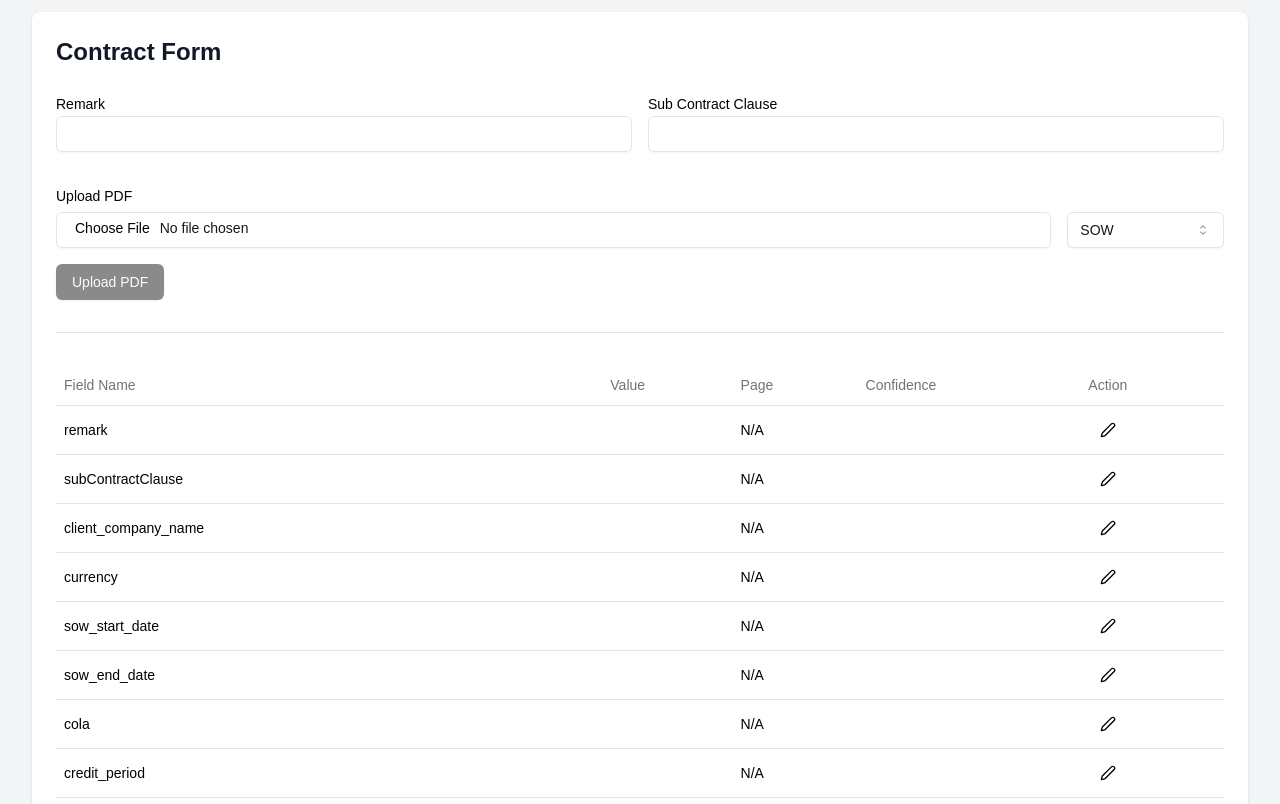
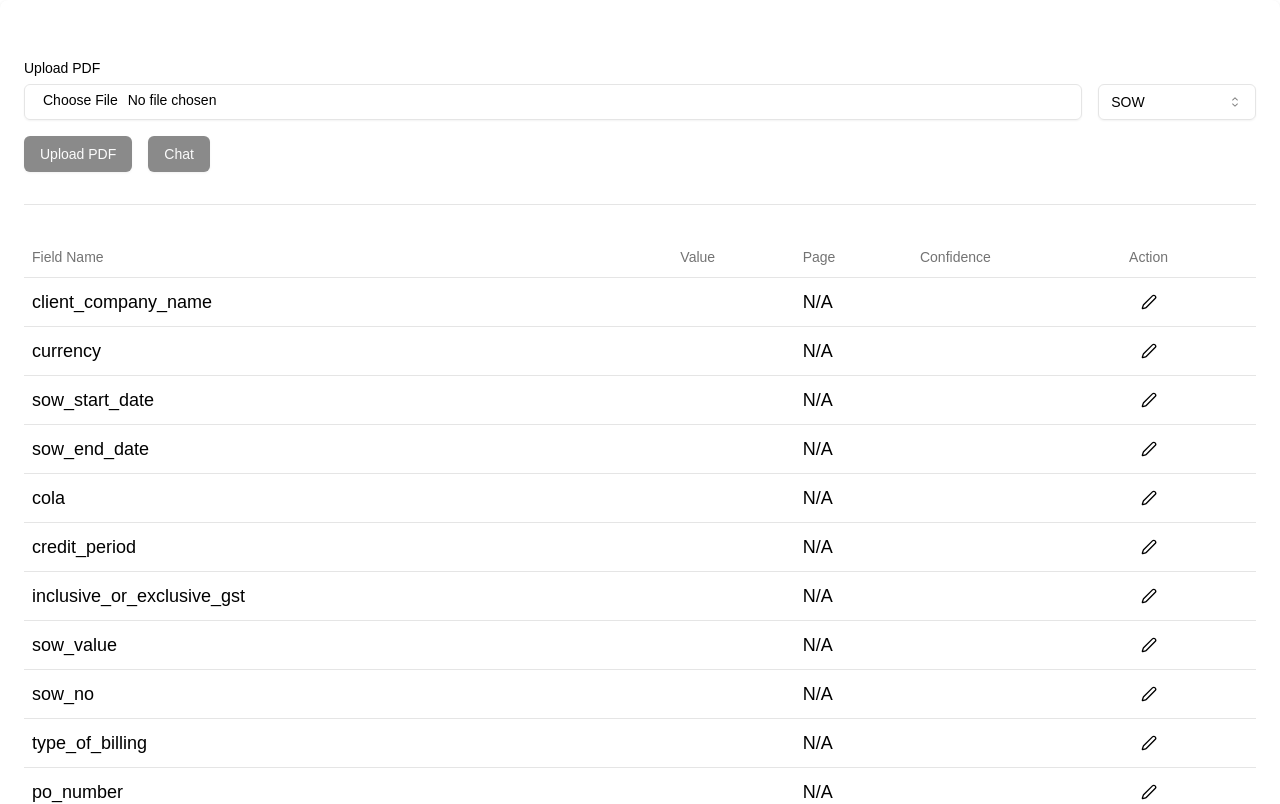
Before and after one commit to Prajwal-ak-0/contract, a Next.js app in the folder frontend/: page / in a window 1280 px wide. Shown: the top 804 px of the page. Built offline with nearby package versions, Linux system fonts and the light colour scheme.

Commit message:
UPdated UI

```diff
--- a/frontend/app/chat/page.tsx
+++ b/frontend/app/chat/page.tsx
@@ -1,132 +1,148 @@
 // filepath: /home/prajwalak/Desktop/di/next_frontend/src/app/rag-chat/page.tsx
 "use client";
 
-import { useEffect, useState ,useRef } from "react";
+import { useEffect, useState, useRef, useCallback } from "react";
 import { Loader2 } from "lucide-react";
-import ReactMarkdown from "react-markdown";
+import ReactMarkdown, { Components } from "react-markdown";
 import remarkGfm from "remark-gfm";
 import rehypeRaw from "rehype-raw";
-import { PrismLight as SyntaxHighlighter } from "react-syntax-highlighter";
-import { vscDarkPlus } from "react-syntax-highlighter/dist/esm/styles/prism";
 import ChatTextBox from "@/app/chat/ChatTextBox";
 import { ScrollArea } from "@/components/ui/scroll-area";
 
-// eslint-disable-next-line @typescript-eslint/no-explicit-any
-const CodeComponent = ({ inline, className, children, ...props }: any) => {
-  const match = /language-(\w+)/.exec(className || '');
-  return !inline && match ? (
-    <SyntaxHighlighter
-      style={vscDarkPlus}
-      language={match[1]}
-      PreTag="div"
-      {...props}
+interface ChatMessage {
+  content: string;
+  role: "user" | "assistant";
+  confidence?: number;
+  reasoning?: string;
+}
+
+const markdownComponents: Components = {
+  h1: ({ children }) => (
+    <h1 className="text-3xl font-bold mt-8 mb-4 text-black">{children}</h1>
+  ),
+  h2: ({ children }) => (
+    <h2 className="text-2xl font-semibold mt-6 mb-3 text-black">{children}</h2>
+  ),
+  h3: ({ children }) => (
+    <h3 className="text-xl font-medium mt-4 mb-2 text-black">{children}</h3>
+  ),
+  p: ({ children }) => (
+    <p className="text-xl leading-relaxed mb-4 text-black">{children}</p>
+  ),
+  ul: ({ children }) => (
+    <ul className="list-disc text-xl pl-6 mb-4 space-y-2 text-black">{children}</ul>
+  ),
+  ol: ({ children }) => (
+    <ol className="list-decimal pl-6 mb-4 space-y-2 text-black">{children}</ol>
+  ),
+  li: ({ children }) => <li className="pl-2">{children}</li>,
+  a: ({ children, href }) => (
+    <a
+      href={href}
+      className="text-blue-400 hover:text-blue-300 underline"
+      target="_blank"
+      rel="noopener noreferrer"
     >
-      {String(children).replace(/\n$/, '')}
-    </SyntaxHighlighter>
-  ) : (
-    <code className={className} {...props}>
       {children}
-    </code>
-  );
+    </a>
+  ),
 };
 
 export default function RagChatPage() {
+  const [input, setInput] = useState("");
+  const [sessionId, setSessionId] = useState("first_session");
+  const messagesEndRef = useRef<HTMLDivElement>(null);
+  const [messages, setMessages] = useState<ChatMessage[]>([]);
+  const [isLoading, setIsLoading] = useState(false);
 
-  const [input, setInput] = useState<string>("");
-  const [sessionId, setSessionId] = useState<string >("first_session");
-  const messagesEndRef = useRef<HTMLDivElement>(null);
-  const [messages, setMessages] = useState<any[]>([]);
-  const [isLoading, setIsLoading] = useState<boolean>(false);
+  const scrollToBottom = useCallback(() => {
+    messagesEndRef.current?.scrollIntoView({ behavior: "smooth" });
+  }, []);
 
-  const handleInputChange = (value: string) => {
-    setInput(value);
-  };
+  useEffect(() => {
+    scrollToBottom();
+  }, [messages, isLoading, scrollToBottom]);
+
+  const handleInputChange = (value: string) => setInput(value);
 
   const fetchResponse = async (e: React.FormEvent) => {
     e.preventDefault();
-    if (!input.trim()) return;
+    if (!input.trim() || isLoading) return;
 
     setIsLoading(true);
-    setMessages(prev => [...prev, { content: input, role: 'user' }]);
-    setInput('');
+    const newMessage: ChatMessage = { content: input, role: "user" };
+    setMessages(prev => [...prev, newMessage]);
+    setInput("");
 
     try {
       const response = await fetch("http://localhost:8000/rag-chat", {
         method: "POST",
-        headers: {
-          "Content-Type": "application/json",
-        },
-        body: JSON.stringify({
-          query: input,
-          session_id: sessionId // Initially null, then use received session_id
-        }),
+        headers: { "Content-Type": "application/json" },
+        body: JSON.stringify({ query: input, session_id: sessionId }),
       });
 
+      if (!response.ok) throw new Error(`HTTP error! status: ${response.status}`);
+
       const data = await response.json();
-      console.log("Response:", data);
-
       if (data.response) {
-        // Update session ID from response
         setSessionId(data.response.session_id);
-
-        // Add assistant message with answer from response
-        setMessages(prev => [...prev, {
-          content: data.response.answer,
-          role: 'assistant',
+        setMessages(prev => [
+          ...prev,
+          {
+            content: data.response.answer.replace(/\n/g, "\n\n"),
+            role: "assistant",
             confidence: data.response.confidence,
-          reasoning: data.response.reasoning
-        }]);
+            reasoning: data.response.reasoning,
+          }
+        ]);
       }
     } catch (error) {
-      console.error("Error fetching response:", error);
+      console.error("Fetch error:", error);
+      setMessages(prev => [
+        ...prev,
+        {
+          content: "Sorry, I'm having trouble responding. Please try again later.",
+          role: "assistant"
+        }
+      ]);
     } finally {
       setIsLoading(false);
     }
   };
 
-
   return (
-    <div className="flex h-screen w-screen bg-gradient-to-b from-gray-900 via-gray-900 to-black">
-      <div className="flex-1 flex flex-col">
-
-        {/* Chat container */}
-        <div className="flex-1 overflow-hidden flex flex-col">
-          <div className="relative w-full max-w-4xl mx-auto h-full flex flex-col">
-            <div className="flex-1 flex flex-col bg-transparent border-none overflow-hidden">
-              <ScrollArea className="flex-1 px-2 mb-24 mt-10">
+    <div className="flex h-screen w-full bg-white">
+      <div className="flex-1 pb-12 flex flex-col max-w-4xl mx-auto">
+        <ScrollArea className="flex-1 px-4 pt-8 pb-24">
           <div className="space-y-8">
-                  {Array.isArray(messages) && messages.length > 0 ? (
-                    <>
             {messages.map((msg, index) => (
               <div
                 key={index}
-                          className={`flex ${
-                            msg.role === "user" ? "justify-end ml-64" : "justify-start"
-                          } ${index > 0 ? "mt-6" : ""}`}
+                className={`flex ${msg.role === "user" ? "justify-end" : "justify-start"}`}
               >
                 <div
-                            className={`max-w-[85%] rounded-3xl shadow-lg ${
+                  className={`max-w-[85%] rounded-3xl ${
                     msg.role === "user"
-                                ? "bg-blue-600/20 text-blue-50 ml-40 font-sans font-light"
-                                : "bg-zinc-800/30 text-zinc-100 mr-12"
+                      ? "bg-gray-100 text-black"
+                      : "bg-white text-black"
                   }`}
                 >
                   {msg.role === "assistant" && (
-                              <div className="px-6 py-2 border-b border-zinc-700/50 flex items-center space-x-2">
-                                <div className="w-6 h-6 rounded-full bg-blue-600/20 flex items-center justify-center">
-                                  <span className="text-blue-400 text-sm">🤖</span>
+                    <div className="px-6 border-b border-zinc-700/50 flex items-center space-x-3">
+                      <div className="w-7 h-7 rounded-full bg-white flex items-center justify-center">
+                        <span className="text-blue-400 text-lg">🤖</span>
                       </div>
-                                <span className="text-sm font-medium text-blue-400">AI Assistant</span>
+                      <span className="text-sm font-medium text-blue-400">
+                        AI Assistant
+                      </span>
                     </div>
                   )}
-                            <div className="p-4">
+                  <div className="p-5">
                     <ReactMarkdown
                       remarkPlugins={[remarkGfm]}
                       rehypePlugins={[rehypeRaw]}
+                      components={markdownComponents}
                       className="prose prose-invert max-w-none"
-                                components={{
-                                  code: CodeComponent,
-                                }}
                     >
                       {msg.content}
                     </ReactMarkdown>
@@ -135,30 +151,21 @@ export default function RagChatPage() {
               </div>
             ))}
             {isLoading && (
-                        <div className="flex justify-start mt-6 w-full">
-                          <div className="w-full rounded-3xl shadow-lg bg-zinc-800/50 text-zinc-100 mr-32">
-                            <div className="px-6 py-2 border-b border-zinc-700/50 flex items-center space-x-2">
-                              <div className="w-6 h-6 rounded-full bg-blue-600/20 flex items-center justify-center">
+              <div className="flex justify-start">
+                <div className="w-full max-w-[85%] rounded-3xl shadow-lg bg-zinc-800/50">
+                  <div className="px-6 py-3 border-b border-zinc-700/50 flex items-center space-x-3">
+                    <div className="w-7 h-7 rounded-full bg-white flex items-center justify-center">
                       <Loader2 className="h-4 w-4 animate-spin text-blue-400" />
                     </div>
-                              <span className="text-sm font-medium text-blue-400">AI Assistant</span>
+                    <span className="text-sm font-medium text-blue-400">
+                      AI Assistant
+                    </span>
                   </div>
-                            <div className="p-8">
-                              <div className="space-y-4">
+                  <div className="p-5 space-y-4">
                     <div className="h-4 w-3/4 bg-zinc-700/50 rounded-full animate-pulse" />
                     <div className="h-4 w-2/3 bg-zinc-700/50 rounded-full animate-pulse" />
                     <div className="h-4 w-1/2 bg-zinc-700/50 rounded-full animate-pulse" />
                   </div>
-                            </div>
-                          </div>
-                        </div>
-                      )}
-                    </>
-                  ) : (
-                    <div className="flex flex-col items-center justify-center h-full py-12 text-center">
-                      <div className="text-zinc-400 space-y-2">
-                        <p className="text-lg font-medium">No messages yet</p>
-                        <p className="text-sm">Start a conversation by typing a message below</p>
                 </div>
               </div>
             )}
@@ -166,13 +173,14 @@ export default function RagChatPage() {
           </div>
         </ScrollArea>
 
-              <div className="p-4">
-                <form onSubmit={fetchResponse} className="flex space-x-3">
+        <div className="absolute bottom-0 left-0 right-0">
+          <div className="max-w-4xl mx-auto px-4 py-6 z-10">
+            <form onSubmit={fetchResponse}>
               <ChatTextBox
                 value={input}
                 onChange={handleInputChange}
-                    placeholder="Type your message... (Press Enter to send)"
-                    className="flex-1"
+                placeholder="Type your message... (Shift + Enter for new line)"
+                className="w-full bg-gray-200 text-xl border border-gray-200 active:border-gray-200"
                 disabled={isLoading}
               />
             </form>
@@ -180,7 +188,5 @@ export default function RagChatPage() {
         </div>
       </div>
     </div>
-      </div>
-    </div>
   );
 }
--- a/frontend/app/page.tsx
+++ b/frontend/app/page.tsx
@@ -6,10 +6,9 @@ import { toast } from "sonner";
 import * as XLSX from "xlsx";
 import { Separator } from "@/components/ui/separator";
 import PDFViewer from "@/components/PDFViewer";
-import ContractForm from "@/components/ContractForm";
 import FileUpload from "@/components/FileUpload";
 import ContractDataTable from "@/components/ContractDataTable";
-import { mockResponse } from "@/utils/dummy";
+// import { mockResponse } from "@/utils/dummy";
 
 type ApiData = Record<string, string>;
 
@@ -23,16 +22,11 @@ interface ExtractedDataItem {
 }
 
 export default function ContractPage() {
-  const [formData, setFormData] = useState({
-    remark: "",
-    subContractClause: "",
-  });
-
   const [apiData, setApiData] = useState<ApiData>({});
   const [fieldPageMapping, setFieldPageMapping] = useState<Record<string, string>>({});
   const [fieldConfidence, setFieldConfidence] = useState<Record<string, number>>({});
   const [fieldReasoning, setFieldReasoning] = useState<Record<string, string>>({});
-  const [fieldProof, setFieldProof] = useState<Record<string, string>>({});
+  // const [fieldProof, setFieldProof] = useState<Record<string, string>>({});
 
   const [file, setFile] = useState<File | null>(null);
   const [isUploading, setIsUploading] = useState(false);
@@ -80,14 +74,6 @@ export default function ContractPage() {
     "other_insurance_required",
     "other_insurance_amount"
   ];
-
-  const handleInputChange = (e: React.ChangeEvent<HTMLInputElement>) => {
-    const { name, value } = e.target;
-    setFormData((prevData) => ({
-      ...prevData,
-      [name]: value,
-    }));
-  };
 
   const handleFileChange = (e: React.ChangeEvent<HTMLInputElement>) => {
     if (e.target.files) {
@@ -170,7 +156,7 @@ export default function ContractPage() {
         console.log('Reasoning:', newFieldReasoning);
 
         // Create Excel file
-        const allData = { ...formData, ...newApiData };
+        const allData = { ...newApiData };
         const ws = XLSX.utils.json_to_sheet([allData]);
         const wb = XLSX.utils.book_new();
         XLSX.utils.book_append_sheet(wb, ws, "Contract Data");
@@ -228,8 +214,6 @@ export default function ContractPage() {
 
     if (sowFields.includes(name) || msaFields.includes(name)) {
       setApiData((prev) => ({ ...prev, [name]: newValue }));
-    } else {
-      setFormData((prev) => ({ ...prev, [name]: newValue }));
     }
     setFieldPageMapping((prev) => ({ ...prev, [name]: pageNumber.toString() }));
     setEditingField(null);
@@ -247,8 +231,6 @@ export default function ContractPage() {
   };
 
   const fields = [
-    { name: "remark", page: 0, value: formData.remark },
-    { name: "subContractClause", page: 0, value: formData.subContractClause },
     ...((pdfType === "SOW" ? sowFields : msaFields).map((field) => ({
       name: field,
       page: parseInt(fieldPageMapping[field] || "0", 10),
@@ -257,8 +239,8 @@ export default function ContractPage() {
   ];
 
   return (
-    <div className="min-h-screen bg-gray-100">
-      <main className="max-w-8xl mx-auto py-3 sm:px-6 lg:px-8">
+    <div className="min-h-screen bg-white">
+      <main className="max-w-8xl mx-auto">
         <div className="px-4 sm:px-0">
           <div className="flex flex-col lg:flex-row">
             <div
@@ -268,12 +250,7 @@ export default function ContractPage() {
                 showPdfViewer ? "lg:mr-4" : ""
               }`}
             >
-              <div className="px-4 py-5 sm:p-6">
-                <h2 className="text-2xl font-bold text-gray-900 mb-6">
-                  Contract Form
-                </h2>
-
-                <ContractForm formData={formData} handleInputChange={handleInputChange} />
+              <div className="px-4 sm:p-6">
 
                 <FileUpload
                   handleFileChange={handleFileChange}
--- a/frontend/components/ContractDataTable.tsx
+++ b/frontend/components/ContractDataTable.tsx
@@ -20,7 +20,6 @@ import {
   DialogContent,
   DialogHeader,
   DialogTitle,
-  DialogTrigger,
   DialogFooter,
   DialogClose,
 } from "@/components/ui/dialog";
@@ -62,7 +61,7 @@ const ContractDataTable: React.FC<ContractDataTableProps> = ({
   handleEditField,
   handleSaveEdit,
   editingField,
-  setEditingField,
+  // setEditingField,
   isDialogOpen,
   setIsDialogOpen,
   closeDialogRef,
@@ -88,11 +87,12 @@ const ContractDataTable: React.FC<ContractDataTableProps> = ({
         updated_value: editValue,
       });
 
+      console.log(response.data);
       handleSaveEdit(editingField?.name || "", editValue, editPage);
       setIsDialogOpen(false);
       toast.success("Value updated successfully");
-    } catch (error: any) {
-      toast.error(error.message || "Failed to update value");
+    } catch (error) {
+      toast.error("Failed to update value");
     }
   };
 
@@ -115,7 +115,7 @@ const ContractDataTable: React.FC<ContractDataTableProps> = ({
               className="cursor-pointer relative group transition-colors duration-200 hover:bg-blue-50 dark:hover:bg-blue-900/20"
               onClick={() => field.page > 0 && onFieldClick(field.page)}
             >
-              <TableCell className="font-medium">
+              <TableCell className="font-medium text-lg">
                 {field.name}
                 <HoverCard openDelay={1000}>
                   <HoverCardTrigger asChild>
@@ -135,8 +135,8 @@ const ContractDataTable: React.FC<ContractDataTableProps> = ({
                   </HoverCardContent>
                 </HoverCard>
               </TableCell>
-              <TableCell>{field.value}</TableCell>
-              <TableCell>{field.page > 0 ? field.page : "N/A"}</TableCell>
+              <TableCell className="text-lg">{field.value}</TableCell>
+              <TableCell className="text-lg">{field.page > 0 ? field.page : "N/A"}</TableCell>
               <TableCell>
                 {fieldConfidence?.[field.name] !== undefined && (
                   <Badge
--- a/frontend/components/ContractForm.tsx
+++ b/frontend/components/ContractForm.tsx
@@ -1,3 +1,4 @@
+
 import React from "react";
 import { Label } from "@/components/ui/label";
 import { Input } from "@/components/ui/input";
@@ -11,9 +12,10 @@ interface ContractFormProps {
 }
 
 const ContractForm: React.FC<ContractFormProps> = ({ formData, handleInputChange }) => {
+
   return (
     <form className="space-y-6 text-black">
-      <div className="grid grid-cols-1 gap-y-6 gap-x-4 sm:grid-cols-2">
+      <div className="grid grid-cols-3 gap-y-6 gap-x-4 sm:grid-cols-2">
         <div>
           <Label htmlFor="remark">Remark</Label>
           <Input
--- a/frontend/components/FileUpload.tsx
+++ b/frontend/components/FileUpload.tsx
@@ -1,3 +1,5 @@
+"use client"
+
 import React from "react";
 import { Label } from "@/components/ui/label";
 import { Input } from "@/components/ui/input";
@@ -9,6 +11,7 @@ import {
   SelectTrigger,
   SelectValue,
 } from "@/components/ui/select";
+import { useRouter } from "next/navigation";
 
 interface FileUploadProps {
   handleFileChange: (e: React.ChangeEvent<HTMLInputElement>) => void;
@@ -27,6 +30,7 @@ const FileUpload: React.FC<FileUploadProps> = ({
   file,
   isUploading,
 }) => {
+  const router = useRouter();
   return (
     <div className="mt-8">
       <Label htmlFor="file-upload">Upload PDF</Label>
@@ -35,6 +39,7 @@ const FileUpload: React.FC<FileUploadProps> = ({
           id="file-upload"
           type="file"
           onChange={handleFileChange}
+          className="text-black"
           accept=".pdf"
         />
         <Select value={pdfType} onValueChange={handlePdfTypeChange}>
@@ -42,19 +47,25 @@ const FileUpload: React.FC<FileUploadProps> = ({
             <SelectValue placeholder="Select PDF type" />
           </SelectTrigger>
           <SelectContent>
-            <SelectItem value="NDA">NDA</SelectItem>
             <SelectItem value="SOW">SOW</SelectItem>
             <SelectItem value="MSA">MSA</SelectItem>
           </SelectContent>
         </Select>
       </div>
+      <div className="flex mt-4 gap-x-4">
       <Button
         onClick={handleFileUpload}
         disabled={!file || isUploading}
-        className="mt-4"
       >
         {isUploading ? "Uploading..." : "Upload PDF"}
       </Button>
+      <Button
+         onClick={() => router.push("/chat")}
+         disabled={!file || isUploading}
+      >
+          Chat
+      </Button>
+      </div>
     </div>
   );
 };
--- a/frontend/components/ui/select.tsx
+++ b/frontend/components/ui/select.tsx
@@ -24,7 +24,7 @@ const SelectTrigger = React.forwardRef<
   <SelectPrimitive.Trigger
     ref={ref}
     className={cn(
-      "flex h-9 w-full items-center justify-between whitespace-nowrap rounded-md border border-input bg-transparent px-3 py-2 text-sm shadow-sm ring-offset-background placeholder:text-muted-foreground focus:outline-none focus:ring-1 focus:ring-ring disabled:cursor-not-allowed disabled:opacity-50 [&>span]:line-clamp-1",
+      "flex h-9 w-full items-center justify-between whitespace-nowrap rounded-md border border-input bg-transparent px-3 py-2 text-sm shadow-sm ring-offset-background text-black placeholder:text-muted-foreground focus:outline-none focus:ring-1 focus:ring-ring disabled:cursor-not-allowed disabled:opacity-50 [&>span]:line-clamp-1",
       className
     )}
     {...props}
@@ -80,7 +80,7 @@ const SelectContent = React.forwardRef<
     <SelectPrimitive.Content
       ref={ref}
       className={cn(
-        "relative z-50 max-h-96 min-w-[8rem] overflow-hidden rounded-md border bg-popover text-popover-foreground shadow-md data-[state=open]:animate-in data-[state=closed]:animate-out data-[state=closed]:fade-out-0 data-[state=open]:fade-in-0 data-[state=closed]:zoom-out-95 data-[state=open]:zoom-in-95 data-[side=bottom]:slide-in-from-top-2 data-[side=left]:slide-in-from-right-2 data-[side=right]:slide-in-from-left-2 data-[side=top]:slide-in-from-bottom-2",
+        "relative z-50 max-h-96 min-w-[8rem] overflow-hidden rounded-md border bg-popover text-black shadow-md data-[state=open]:animate-in data-[state=closed]:animate-out data-[state=closed]:fade-out-0 data-[state=open]:fade-in-0 data-[state=closed]:zoom-out-95 data-[state=open]:zoom-in-95 data-[side=bottom]:slide-in-from-top-2 data-[side=left]:slide-in-from-right-2 data-[side=right]:slide-in-from-left-2 data-[side=top]:slide-in-from-bottom-2",
         position === "popper" &&
           "data-[side=bottom]:translate-y-1 data-[side=left]:-translate-x-1 data-[side=right]:translate-x-1 data-[side=top]:-translate-y-1",
         className
--- a/frontend/components/ui/textarea.tsx
+++ b/frontend/components/ui/textarea.tsx
@@ -9,7 +9,7 @@ const Textarea = React.forwardRef<
   return (
     <textarea
       className={cn(
-        "flex min-h-[60px] w-full rounded-md border border-input bg-transparent px-3 py-2 text-base shadow-sm placeholder:text-muted-foreground focus-visible:outline-none focus-visible:ring-1 focus-visible:ring-ring disabled:cursor-not-allowed disabled:opacity-50 md:text-sm",
+        "flex min-h-[60px] w-full rounded-md bg-transparent px-3 py-2 text-xl shadow-sm placeholder:text-muted-foreground  disabled:cursor-not-allowed disabled:opacity-50 border border-gray-100 active:border-gray-100",
         className
       )}
       ref={ref}
```
Also changed, not shown: frontend/app/chat/ChatTextBox.tsx (+2 -12 lines), frontend/components/PDFViewer.tsx (+3 -8 lines), 2 other files (tests, documents, lock files or other folders). Lines whose indentation alone changed are shown as unchanged.
